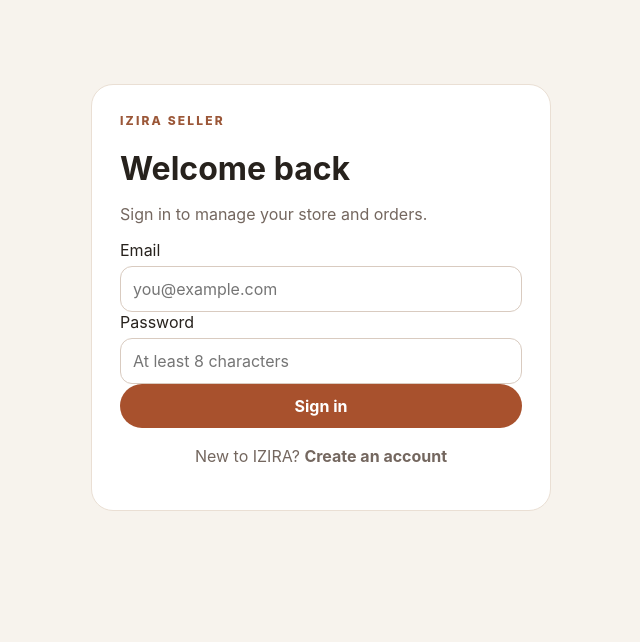
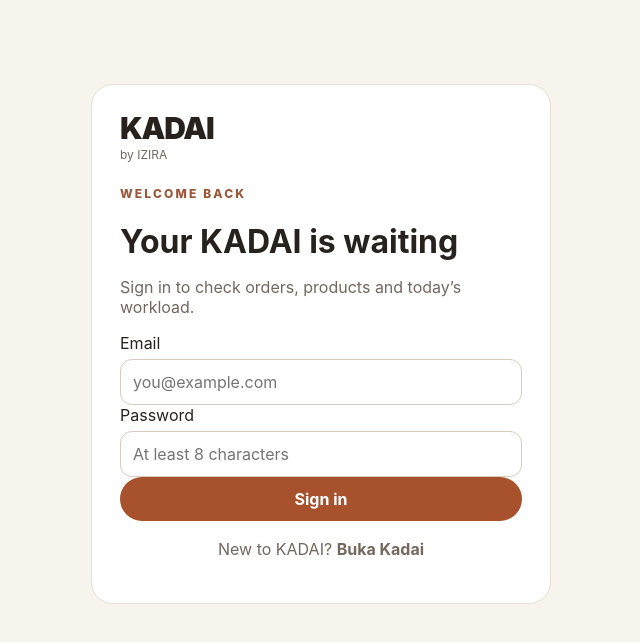
Before and after one commit to mypovbn-pixel/izira-website, a Next.js app: page /login in a window 1280 px wide. Shown: the top 642 px of the page, without its empty margins (319-959 px from the left). Built offline with nearby package versions, Linux system fonts and the light colour scheme; no server answers.

Commit message:
Rebrand seller authentication as KADAI

```diff
--- a/components/AuthForm.tsx
+++ b/components/AuthForm.tsx
@@ -34,7 +34,7 @@ export default function AuthForm({ mode }: { mode: Mode }) {
     }
 
     if (mode === "signup" && !result.data.session) {
-      setMessage("Check your email to confirm your account. The link will bring you back to create your store.");
+      setMessage("Check your email to confirm your account. The link will bring you back to buka your KADAI.");
       setLoading(false);
       return;
     }
@@ -45,15 +45,19 @@ export default function AuthForm({ mode }: { mode: Mode }) {
 
   return (
     <form onSubmit={submit} className="card" style={{ maxWidth: 460, margin: "60px auto", padding: 28 }}>
-      <div className="eyebrow">IZIRA SELLER</div>
-      <h1 style={{ marginBottom: 8 }}>{mode === "signup" ? "Create your seller account" : "Welcome back"}</h1>
-      <p className="muted">{mode === "signup" ? "Start your storefront in a few minutes." : "Sign in to manage your store and orders."}</p>
+      <div style={{marginBottom:24}}>
+        <div style={{fontSize:30,fontWeight:900,letterSpacing:"-.04em",lineHeight:1}}>KADAI</div>
+        <div className="muted" style={{fontSize:12,marginTop:4}}>by IZIRA</div>
+      </div>
+      <div className="eyebrow">{mode === "signup" ? "BUKA KADAI" : "WELCOME BACK"}</div>
+      <h1 style={{ marginBottom: 8 }}>{mode === "signup" ? "Buka Kadai" : "Your KADAI is waiting"}</h1>
+      <p className="muted">{mode === "signup" ? "Create your online kadai in minutes. No website skills needed." : "Sign in to check orders, products and today’s workload."}</p>
       <div className="field"><label>Email</label><input type="email" required value={email} onChange={e=>setEmail(e.target.value)} placeholder="you@example.com" /></div>
       <div className="field"><label>Password</label><input type="password" required minLength={8} value={password} onChange={e=>setPassword(e.target.value)} placeholder="At least 8 characters" /></div>
       {message && <div className="card" style={{ padding: 12, marginBottom: 14 }}>{message}</div>}
-      <button className="btn" disabled={loading} style={{ width: "100%" }}>{loading ? "Please wait…" : mode === "signup" ? "Create account" : "Sign in"}</button>
+      <button className="btn" disabled={loading} style={{ width: "100%" }}>{loading ? "Please wait…" : mode === "signup" ? "Buka Kadai" : "Sign in"}</button>
       <p className="muted" style={{ textAlign: "center", marginTop: 18 }}>
-        {mode === "signup" ? <>Already have an account? <a href="/login"><b>Sign in</b></a></> : <>New to IZIRA? <a href="/signup"><b>Create an account</b></a></>}
+        {mode === "signup" ? <>Already have a KADAI? <a href="/login"><b>Sign in</b></a></> : <>New to KADAI? <a href="/signup"><b>Buka Kadai</b></a></>}
       </p>
     </form>
   );
```
